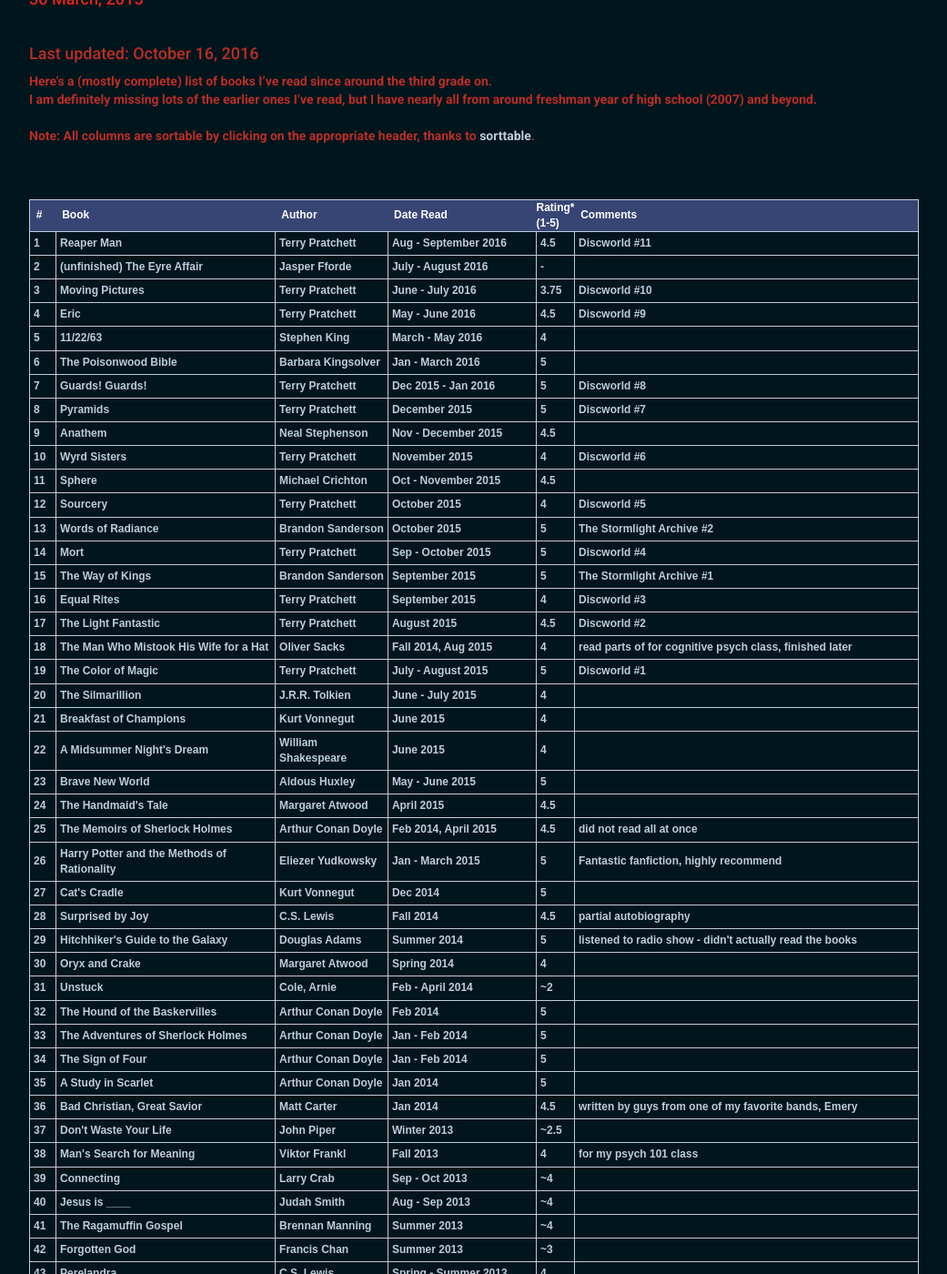
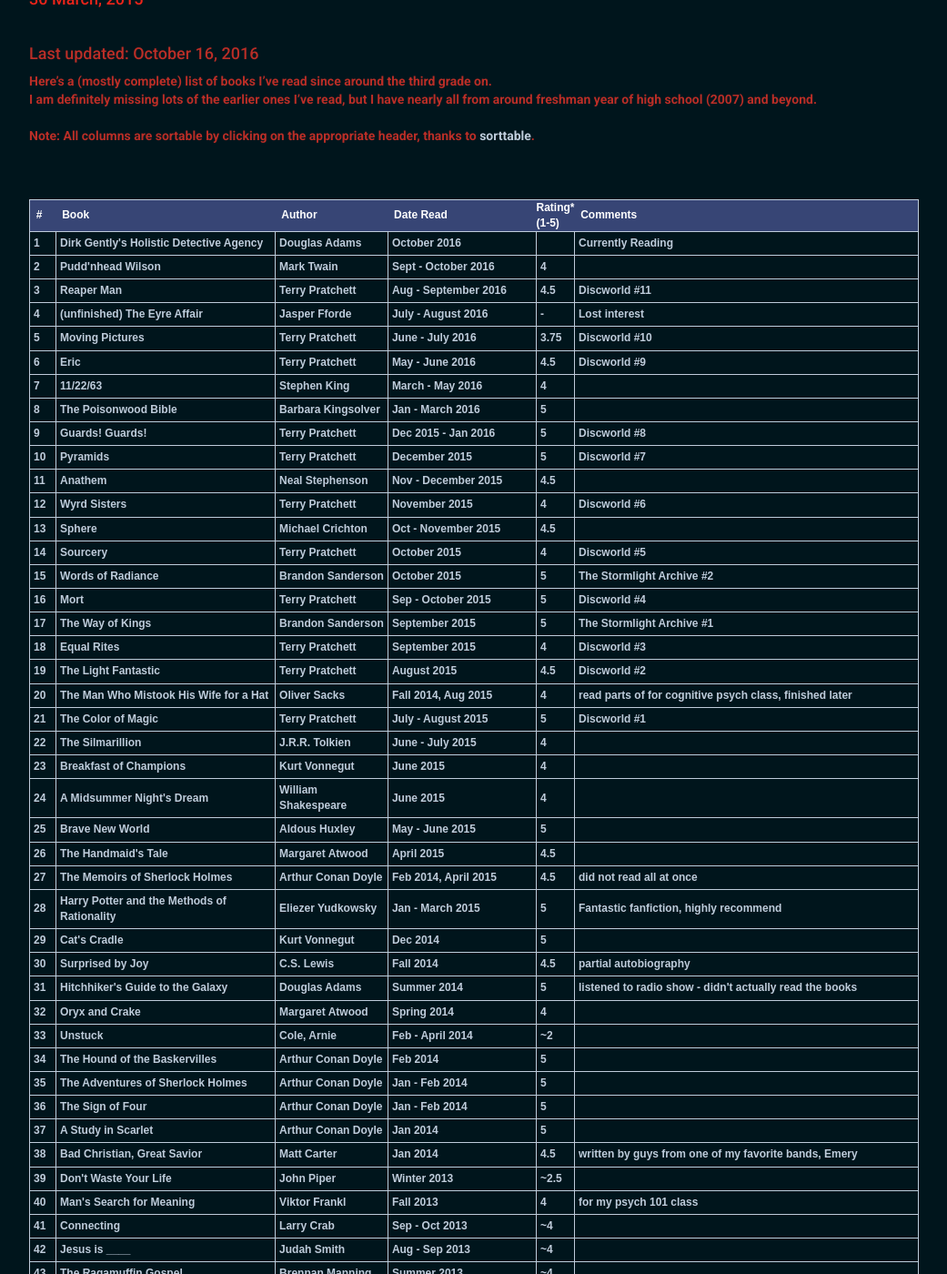
Before and after one commit to JeffSolo/jeffsolo.github.com, a Jekyll site: the page built from _posts/2015-03-30-books.md, in a window 1280 px wide and 1400 px high, scrolled down 219 px. Shown: the whole window at 91% size, without its empty margins (119-1160 px from the left). Built offline with Jekyll 4.4.1, drawn with Linux system fonts in a browser that asks for light colours; nearby versions of some CDN libraries; some of the changed text lies outside the part shown.

Commit message:
updated books

```diff
--- a/_includes/books.html
+++ b/_includes/books.html
@@ -19,8 +19,10 @@
 }
 </style><table class="tableizer-table sortable">
 <tr class="tableizer-firstrow fingerpointer"><th>&nbsp;&nbsp;#</th><th>&nbsp;&nbsp;Book</th><th>&nbsp;&nbsp;Author</th><th>&nbsp;&nbsp;Date Read</th><th>Rating* <br>(1-5)</th><th>&nbsp;&nbsp;Comments</th></tr>
+<tr><td>Dirk Gently's Holistic Detective Agency</td><td>Douglas Adams</td><td sorttable_customkey="-23">October 2016</td><td></td><td>Currently Reading</td></tr>
+<tr><td>Pudd'nhead Wilson</td><td>Mark Twain</td><td sorttable_customkey="-22">Sept - October 2016</td><td>4</td><td></td></tr>
 <tr><td>Reaper Man</td><td>Terry Pratchett</td><td sorttable_customkey="-21">Aug - September 2016</td><td>4.5</td><td>Discworld #11</td></tr>
-<tr><td>(unfinished) The Eyre Affair</td><td>Jasper Fforde</td><td sorttable_customkey="-20">July - August 2016</td><td>-</td><td></td></tr>
+<tr><td>(unfinished) The Eyre Affair</td><td>Jasper Fforde</td><td sorttable_customkey="-20">July - August 2016</td><td>-</td><td>Lost interest</td></tr>
 <tr><td>Moving Pictures</td><td>Terry Pratchett</td><td sorttable_customkey="-19">June - July 2016</td><td>3.75</td><td>Discworld #10</td></tr>
 <tr><td>Eric</td><td>Terry Pratchett</td><td sorttable_customkey="-18">May - June 2016</td><td>4.5</td><td>Discworld #9</td></tr>
 <tr><td>11/22/63</td><td>Stephen King</td><td sorttable_customkey="-17">March - May 2016</td><td>4</td><td></td></tr>
@@ -103,7 +105,7 @@
 <tr><td>The Ballad of the Sad Café</td><td>Carson McCullers</td><td sorttable_customkey="47">Winter 2008</td><td>2.5 </td><td>read for sophomore english class</td></tr>
 <tr><td>Their Eyes Were Watching God</td><td>Zora Neale Hurston</td><td sorttable_customkey="48">Winter 2008-2009</td><td>3</td><td>read for sophomore english class</td></tr>
 <tr><td>Romeo and Juliet</td><td>William Shakespeare</td><td sorttable_customkey="49">Spring 2008</td><td>4.5</td><td>read for freshman english class</td></tr>
-<tr><td>The Pearl</td><td>John Steinbeck</td><td sorttable_customkey="50">Early 2008</td><td>3</td><td>read for freshman english class</td></tr>
+<tr><td>The Pearl</td><td>John Steinbeck</td><td sorttable_customkey="50">Early 2008</td><td>3!</td><td>read for freshman english class</td></tr>
 <tr><td>Flowers for Algernon</td><td>Daniel Keyes</td><td sorttable_customkey="51">Fall - Winter 2007</td><td>3!</td><td>might like it more now than I did at the time</td></tr>
 <tr><td>Lord of the Rings (all, second time) </td><td>J.R.R Tolkien</td><td sorttable_customkey="52">Fall 2007</td><td>5</td><td>my second time through</td></tr>
 <tr><td>The Long Dark Tea-Time of the Soul</td><td>Douglas Adams</td><td sorttable_customkey="52.5">Summer 2007?</td><td>4!</td><td></td></tr>
```
Also changed, not shown: 1 other file.
